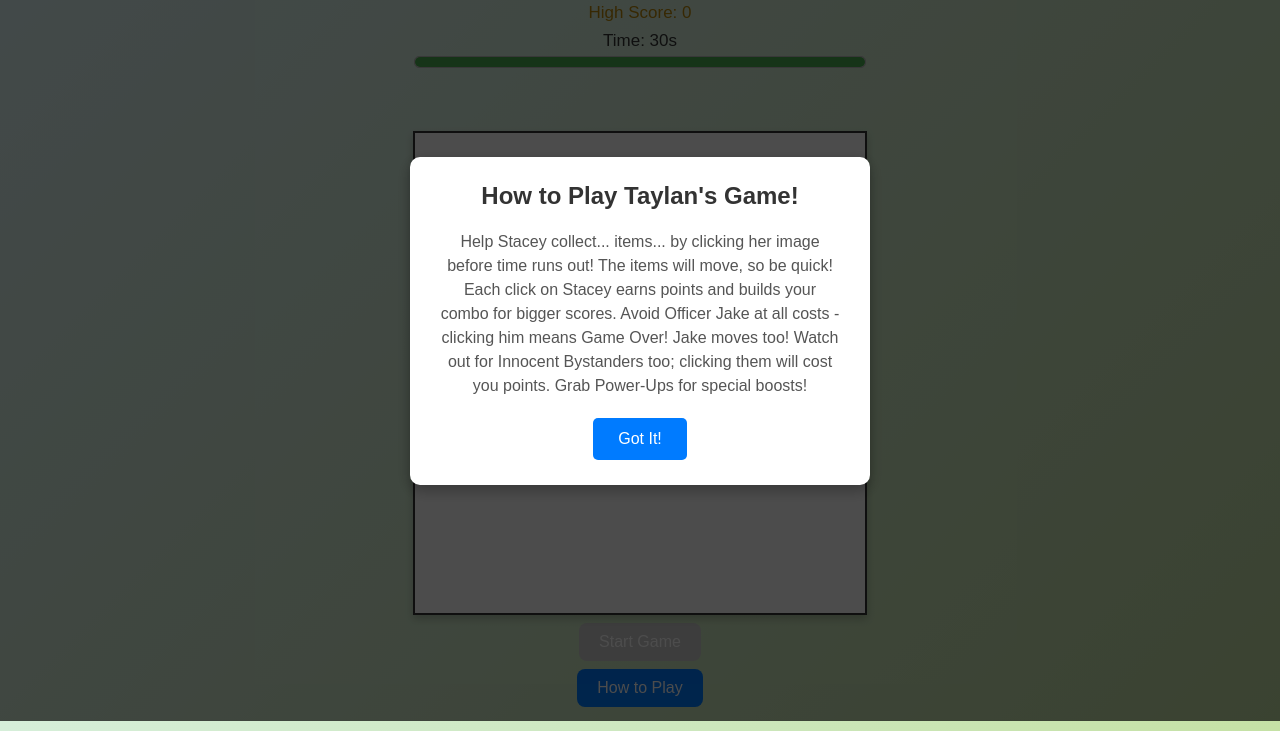
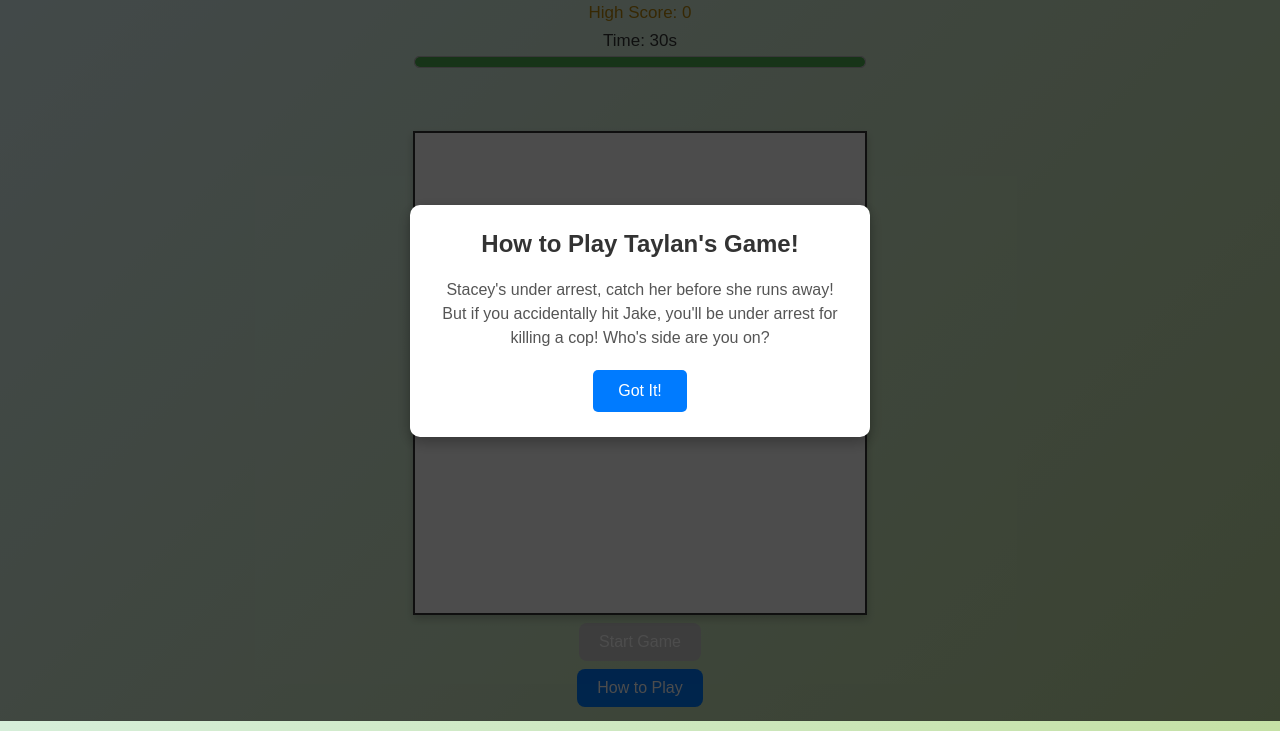
Before and after one commit to tay198/Test-games, a plain HTML site: page index.html in a window 1280 px wide. Shown: the part 79-810 px from the top of the page. Drawn offline with Linux system fonts and the light colour scheme.

Commit message:
Update index.html

```diff
--- a/index.html
+++ b/index.html
@@ -269,11 +269,7 @@
   <div id="instructionModal">
     <div id="instructionModalContent">
       <h2>How to Play Taylan's Game!</h2>
-      <p>Help Stacey collect... items... by clicking her image before time runs out! The items will move, so be quick!
-      Each click on Stacey earns points and builds your combo for bigger scores.
-      Avoid Officer Jake at all costs - clicking him means Game Over! Jake moves too!
-      Watch out for Innocent Bystanders too; clicking them will cost you points.
-      Grab Power-Ups for special boosts!</p>
+      <p>Stacey's under arrest, catch her before she runs away! But if you accidentally hit Jake, you'll be under arrest for killing a cop! Who's side are you on?</p>
       <button id="closeInstructionsButton">Got It!</button>
     </div>
   </div>
```
